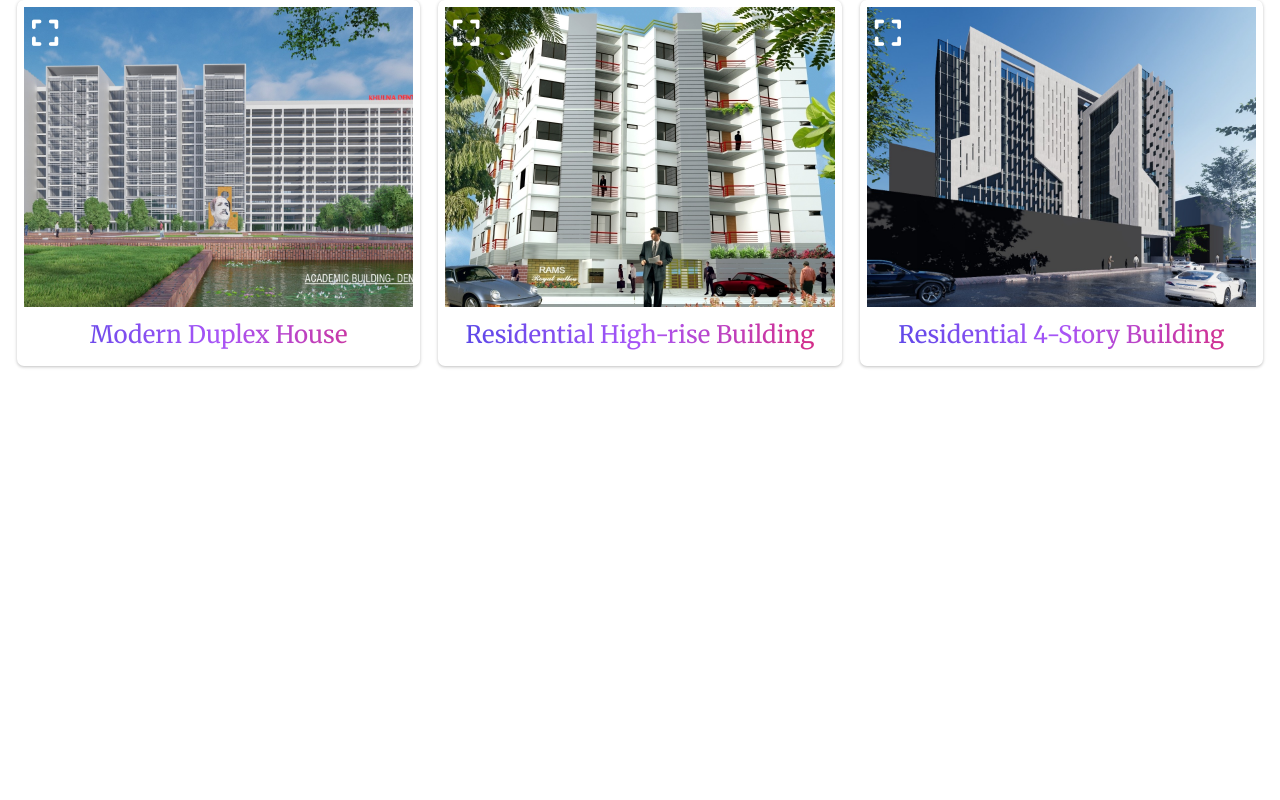
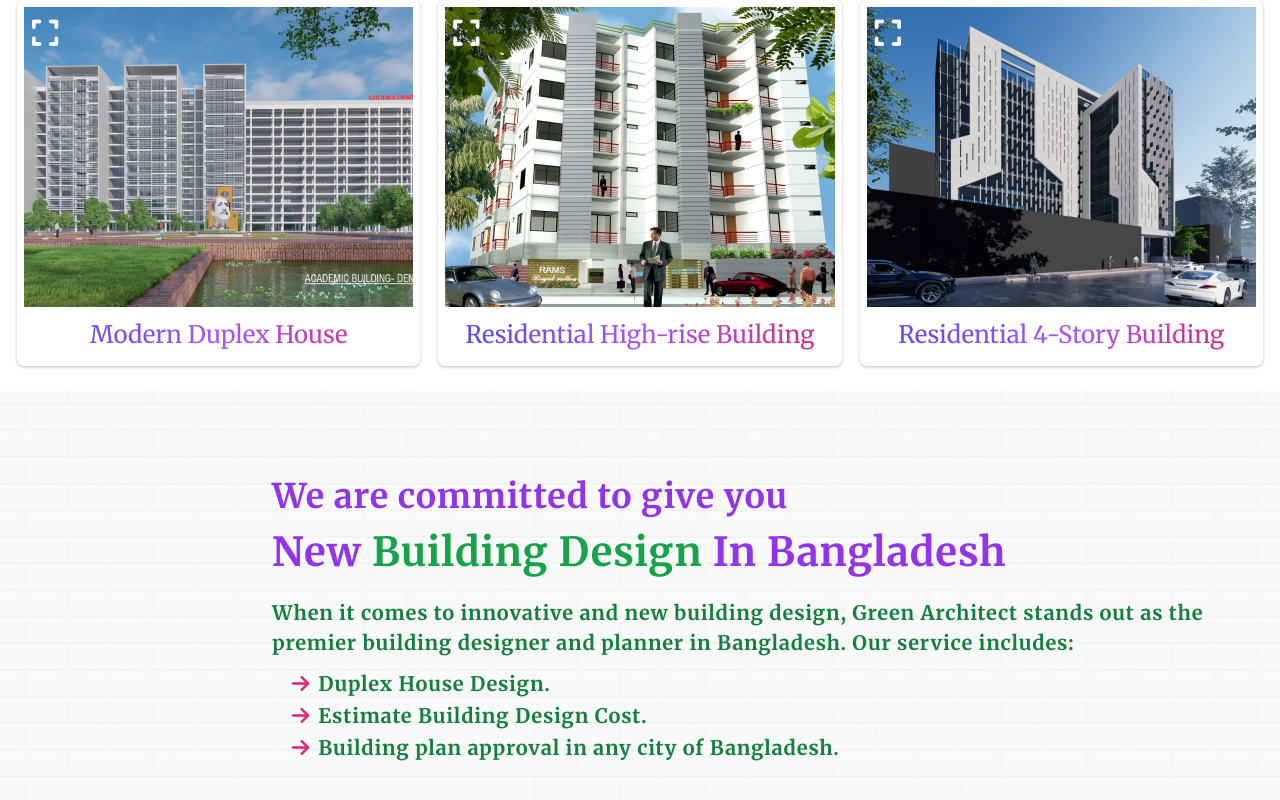
Before and after one commit to arifbillah0156/Riazul-Islam, a Next.js app: page / in a window 1280 px wide. Shown: the part 1061-1861 px from the top of the page. Before the commit the page ends 1444 px from the top, so only its background shows below. Built offline with nearby package versions, Linux system fonts and the light colour scheme; a web font is replaced by a local one.

Commit message:
edit445ek

```diff
--- a/app/page.jsx
+++ b/app/page.jsx
@@ -1,11 +1,13 @@
 import HomePage from "@/components/Home/Home";
 import HomeSection2 from "@/components/Home/HomeSection2";
+import HomeSection3 from "@/components/Home/HomeSection3";
 
 export default function Home() {
   return (
     <div>
       <HomePage />
       <HomeSection2 />
+      <HomeSection3 />
     </div>
   );
 }
--- /dev/null
+++ b/components/Home/HomeSection3.jsx
@@ -0,0 +1,64 @@
+"use client";
+import React, { useEffect, useState } from "react";
+
+const HomeSection3 = () => {
+  const images = [
+    //
+    // "/1.jpeg",
+    // "/2.jpeg",
+    // "/3.jpeg",
+    "/Images/homeS3BG.png",
+    // "/5.jpeg",
+  ];
+
+  const [currentImageIndex, setCurrentImageIndex] = useState(0);
+
+  useEffect(() => {
+    const interval = setInterval(() => {
+      setCurrentImageIndex((prevIndex) => (prevIndex + 1) % images.length);
+    }, 5000); // Change image every 5 seconds
+
+    return () => clearInterval(interval); // Cleanup on component unmount
+  }, [images.length]);
+  return (
+    <div>
+      <div
+        className="h-max w-[100%] bg-cover bg-center transition-all duration-1000 tracking-wider font-semibold text-purple-600 pl-[20px] md:pl-[20%] text-start"
+        style={{
+          backgroundImage: `url(${images[currentImageIndex]})`,
+        }}
+      >
+        <div className="h-full w-full p-4 py-20 mt-2">
+          <p className="text-[25px] md:text-[34px] text-start ">
+            We are committed to give you
+          </p>
+          <h1 className="text-[40px] text-start ">
+            New <span className="text-green-600">Building Design</span> In
+            Bangladesh
+          </h1>
+          <p className="mt-4 text-[16px] sm:text-[20px] text-green-700 text-start ">
+            When it comes to innovative and new building design, Green Architect
+            stands out as the premier building designer and planner in
+            Bangladesh. Our service includes:
+          </p>
+          <div className="ml-[2%] text-start text-[18px] sm:text-xl text-green-700 mt-3">
+            <p>
+              <i className="fa-solid fa-arrow-right mr-2 text-pink-600 mb-2"></i>
+              Duplex House Design.
+            </p>
+            <p>
+              <i className="fa-solid fa-arrow-right mr-2 text-pink-600 mb-2"></i>
+              Estimate Building Design Cost.
+            </p>
+            <p>
+              <i className="fa-solid fa-arrow-right mr-2 text-pink-600"></i>
+              Building plan approval in any city of Bangladesh.
+            </p>
+          </div>
+        </div>
+      </div>
+    </div>
+  );
+};
+
+export default HomeSection3;
--- a/components/Navbar/Navbar.jsx
+++ b/components/Navbar/Navbar.jsx
@@ -72,7 +72,7 @@ const NavbarWithDropdown = () => {
             <div className="md:hidden">
               <button
                 onClick={() => setIsMenuOpen(!isMenuOpen)}
-                className="text-[#00a24f] border p-1 mr-1 rounded-md"
+                className="text-[#00a24f] border p-1 mr-2 rounded-md"
               >
                 <svg
                   className="h-7 w-7"
```
Also changed, not shown: public/Images/HomeS3BG.png (added).
